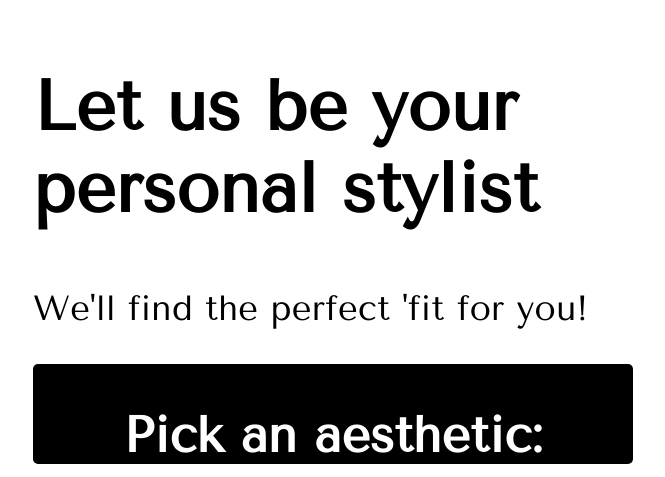
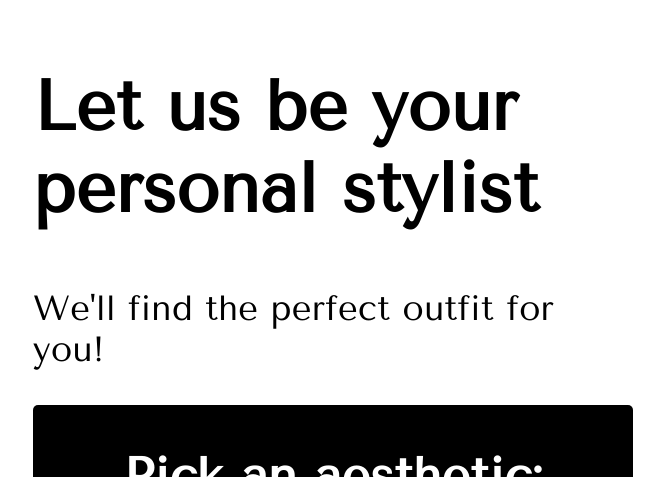
Before and after one commit to hmeeet/aritzia-fit-quiz, a plain HTML site: page index.html in a window 1280 px wide. Shown: the top 477 px of the page, without its empty margins (307-972 px from the left). Drawn offline with nearby package versions, Linux system fonts and the light colour scheme.

Commit message:
Update index.html

```diff
--- a/index.html
+++ b/index.html
@@ -14,7 +14,7 @@
     <body>
     <section>
         <h1>Let us be your personal stylist</h1>
-        <p>We'll find the perfect 'fit for you!</p>
+        <p>We'll find the perfect outfit for you!</p>
         <div id="questions"></div>
         <div id="answer"></div>
     </section>
```
